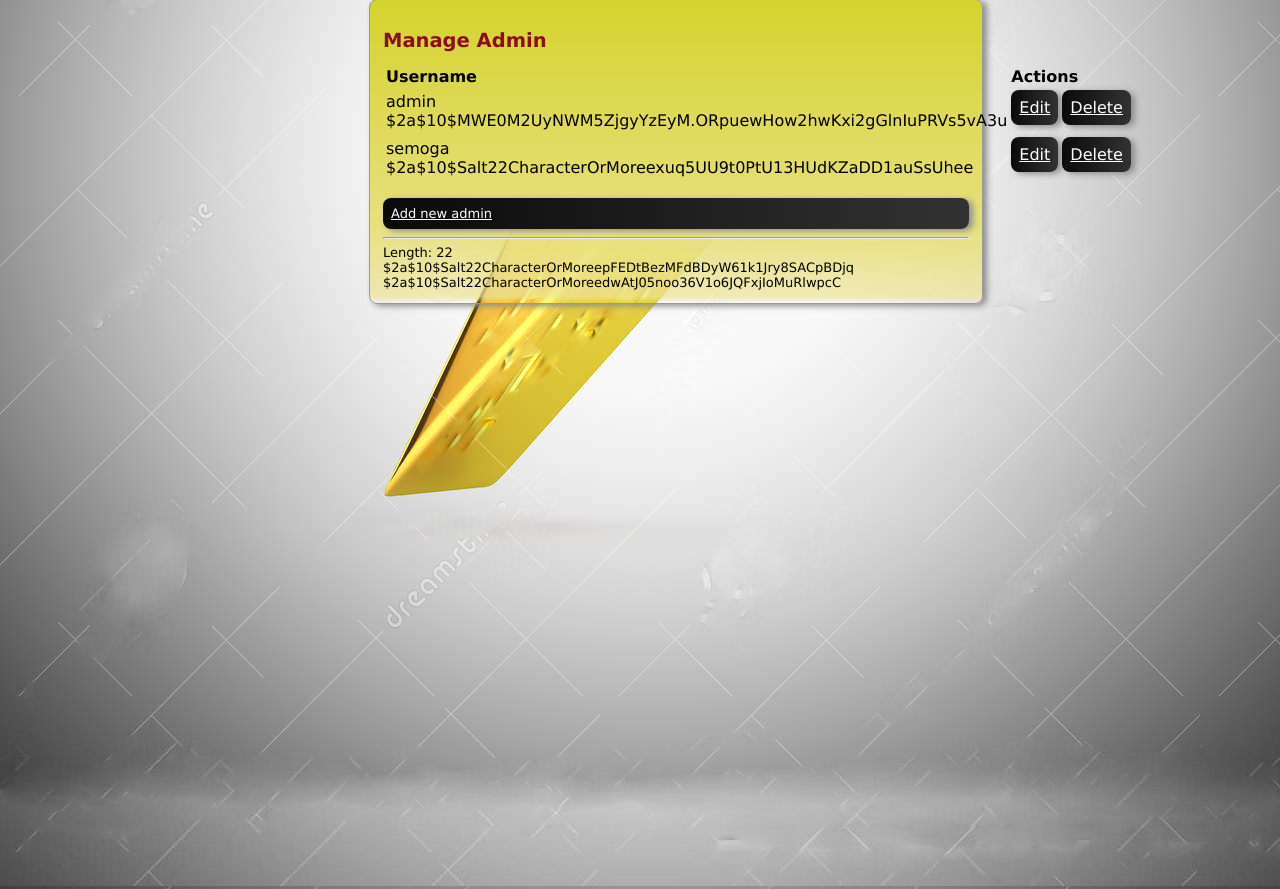
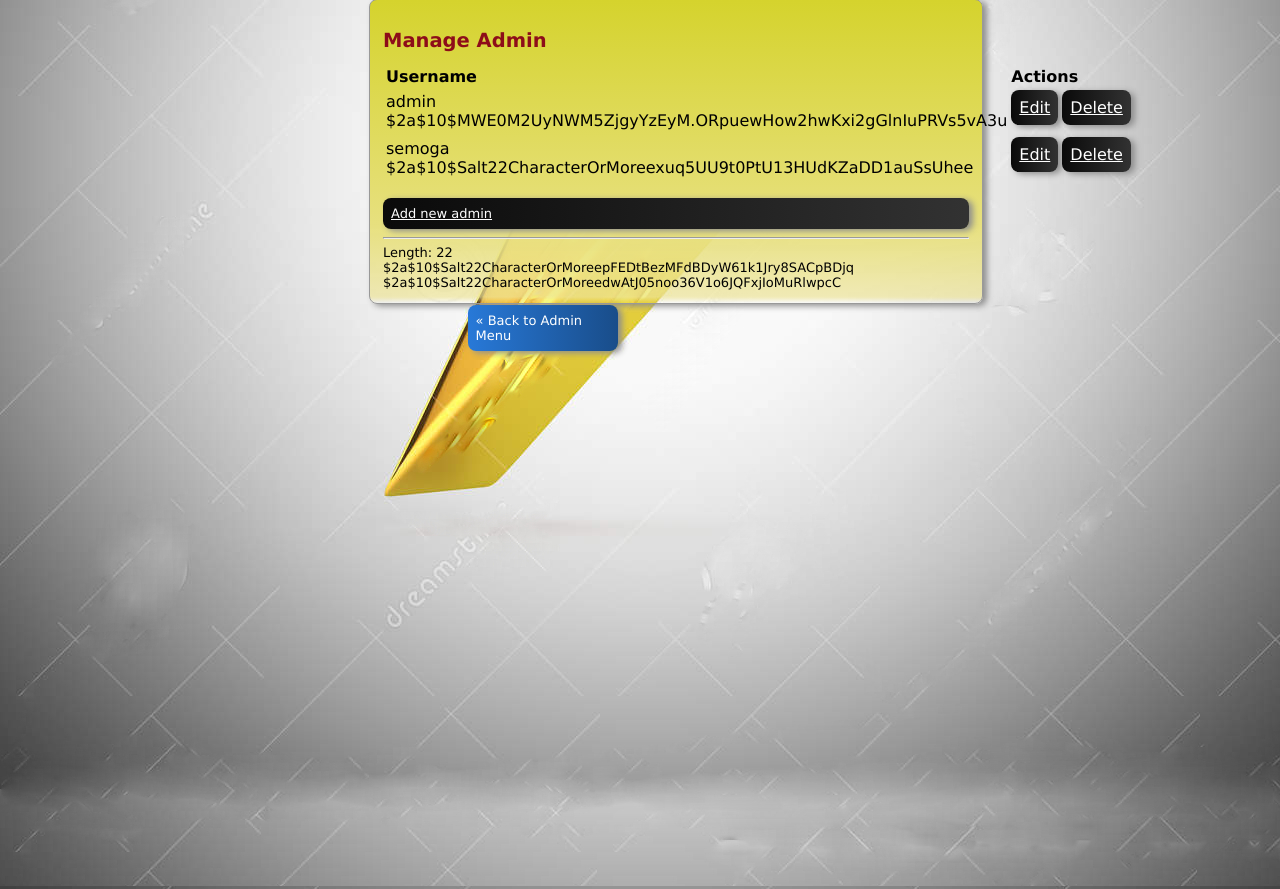
Before and after one commit to codearm123/AAL-PROJECT, a PHP site: page /manage_admin.php in a window 1280 px wide. Shown: the part 504-1393 px from the top of the page. Run offline with PHP 8.4, Linux system fonts and the light colour scheme; data comes from the database, SQL or seed files in the repository.

Commit message:
rapihin lagi

```diff
--- a/CMS/public/lihat_pesan.php
+++ b/CMS/public/lihat_pesan.php
@@ -17,7 +17,7 @@ $hasil=mysqli_query($connection,$sql);?>
 	</tr>
 <?php
 while($baris=mysqli_fetch_assoc($hasil)){
-echo "<tr><td>" . $baris["urutan"] . "</td><td>" . $baris["nama"] . "</td><td>" . $baris["email"] . "</td><td>" . $baris["pesan"] . "</td><td><a href=delete_proses.php?id=" . $baris["urutan"] . "> HAPUS</a></td></tr>";}
+echo "<tr><td>" . $baris["urutan"] . "</td><td>" . $baris["nama"] . "</td><td>" . $baris["email"] . "</td><td>" . $baris["pesan"] ."</tr>";}
 ?>
 </table>
 <div id="navigation">
--- a/CMS/public/manage_admin.php
+++ b/CMS/public/manage_admin.php
@@ -48,6 +48,11 @@
 				 echo "<br>";
 				 echo $hash2;
 				?>
+				<br>
+				<div id="navigation">
+			 <br/>
+			 <a href="admin.php" >&laquo; Back to Admin Menu</a><br/>
+			</div>
 				</div>
 			</div><!--page-->
 		</div><!--main-->
```
